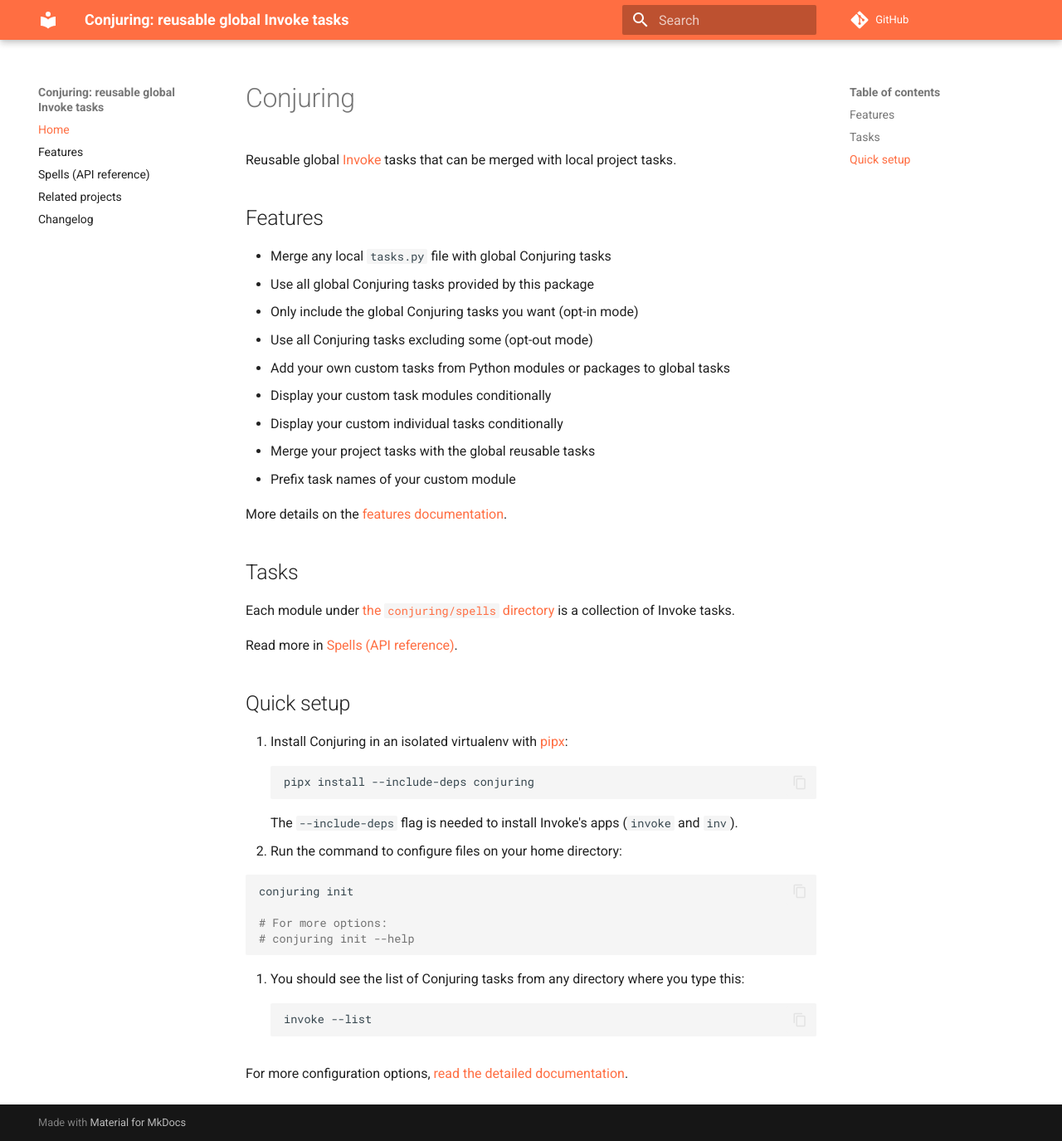
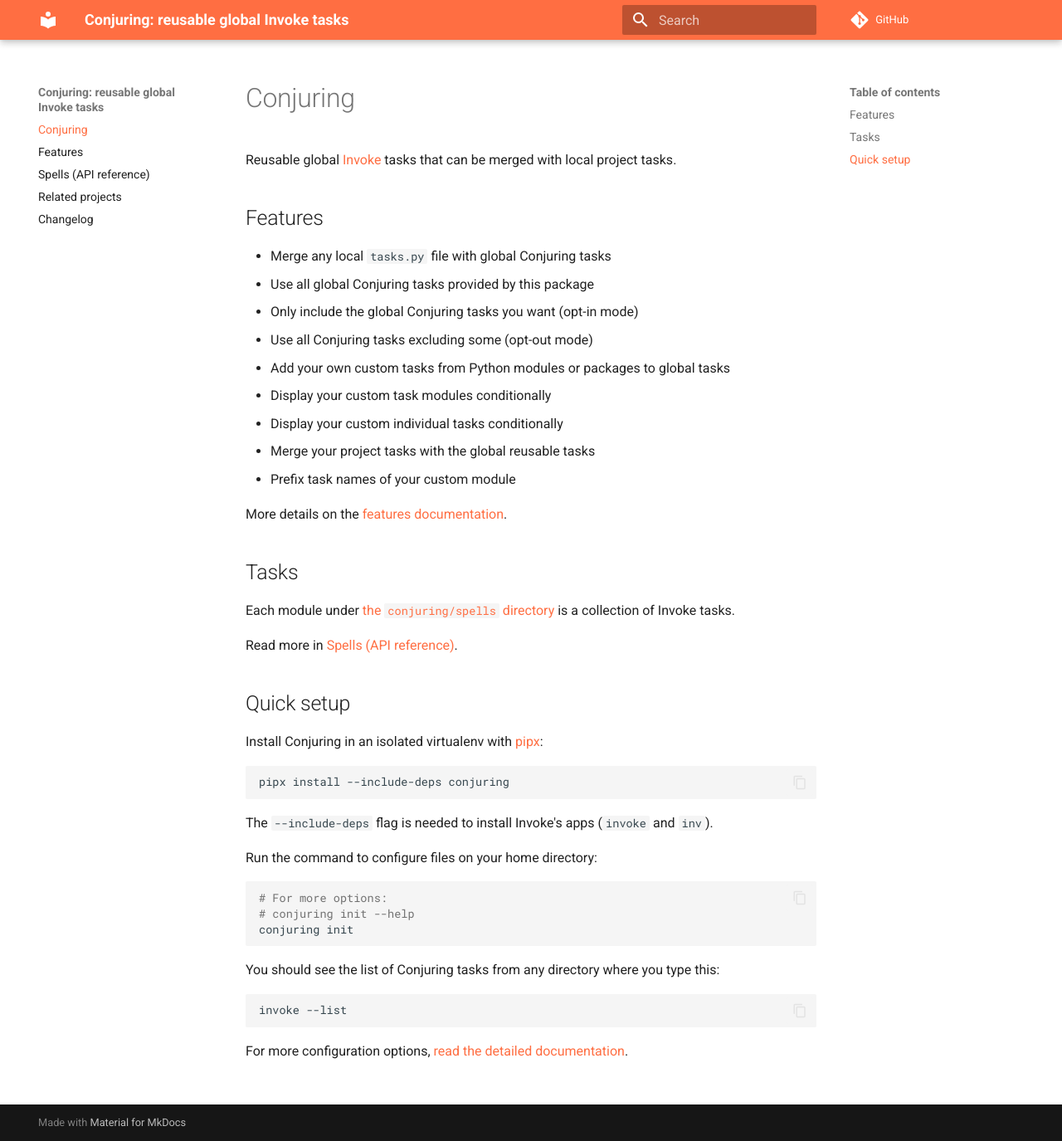
Before and after one commit to andreoliwa/conjuring, an MkDocs documentation site: the page built from docs/README.md, in a window 1280 px wide and 1375 px high. Shown: the whole window at 83% size. Built offline with MkDocs 1.6.1 and Material for MkDocs 9.7.7, drawn with Linux system fonts in a browser that asks for light colours; comment, search, counter and statistics services are not loaded; some of the changed lines change nothing that is shown.

Commit message:
docs: remove numbered list
Prettier is autofixing it and breaking it.

````diff
--- a/docs/README.md
+++ b/docs/README.md
@@ -1,8 +1,3 @@
-<!-- markdownlint-disable-file MD031 -->
-
-[//]: # "It breaks numbered lists on Mkdocs"
-[//]: # "MD031/blanks-around-fences Fenced code blocks should be surrounded by blank lines"
-
 # Conjuring
 
 Reusable global [Invoke](https://github.com/pyinvoke/invoke) tasks that can be
@@ -31,23 +26,26 @@
 
 ## Quick setup
 
-1. Install Conjuring in an isolated virtualenv with [pipx](https://github.com/pypa/pipx):
-   ```shell
-   pipx install --include-deps conjuring
-   ```
-   The `--include-deps` flag is needed to install Invoke's apps (`invoke` and `inv`).
-2. Run the command to configure files on your home directory:
+Install Conjuring in an isolated virtualenv with [pipx](https://github.com/pypa/pipx):
 
-   ```shell
-   conjuring init
+```shell
+pipx install --include-deps conjuring
+```
 
-   # For more options:
-   # conjuring init --help
-   ```
+The `--include-deps` flag is needed to install Invoke's apps (`invoke` and `inv`).
 
-3. You should see the list of Conjuring tasks from any directory where you type this:
-   ```shell
-   invoke --list
-   ```
+Run the command to configure files on your home directory:
+
+```shell
+# For more options:
+# conjuring init --help
+conjuring init
+```
+
+You should see the list of Conjuring tasks from any directory where you type this:
+
+```shell
+invoke --list
+```
 
 For more configuration options, [read the detailed documentation](https://andreoliwa.github.io/conjuring/features/#modes).
````
